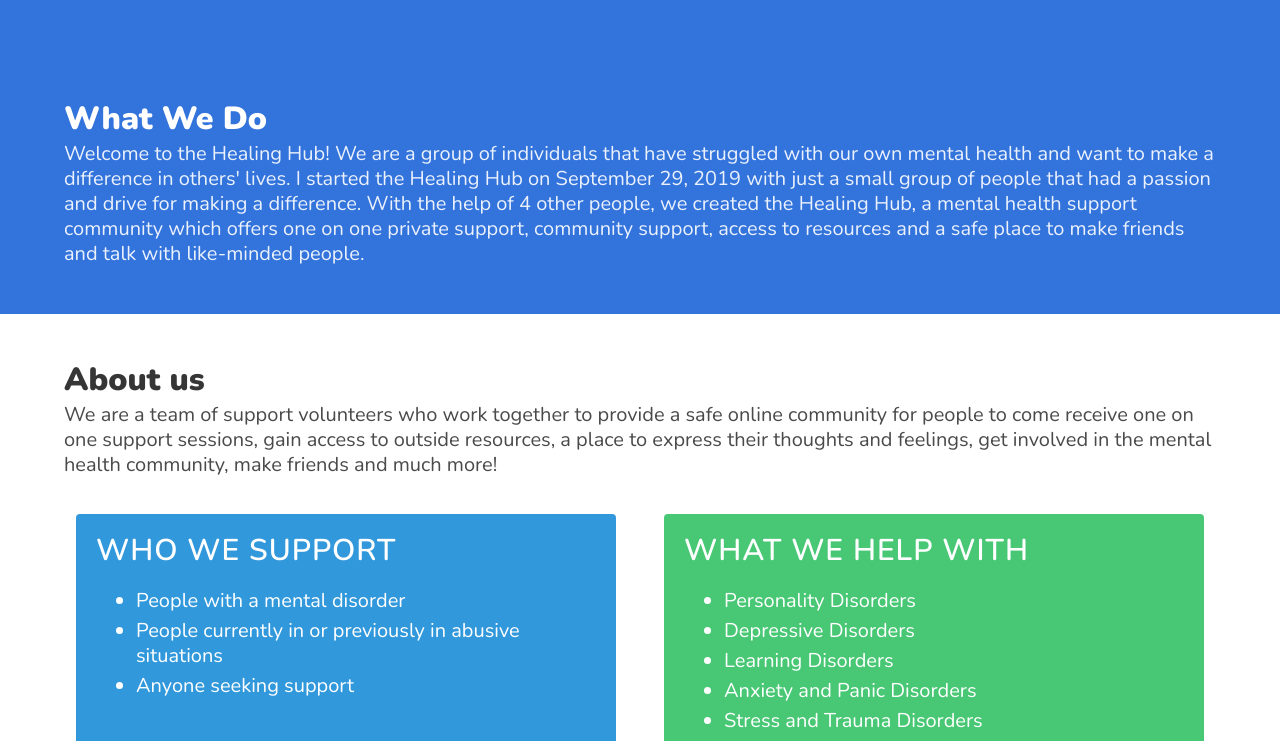
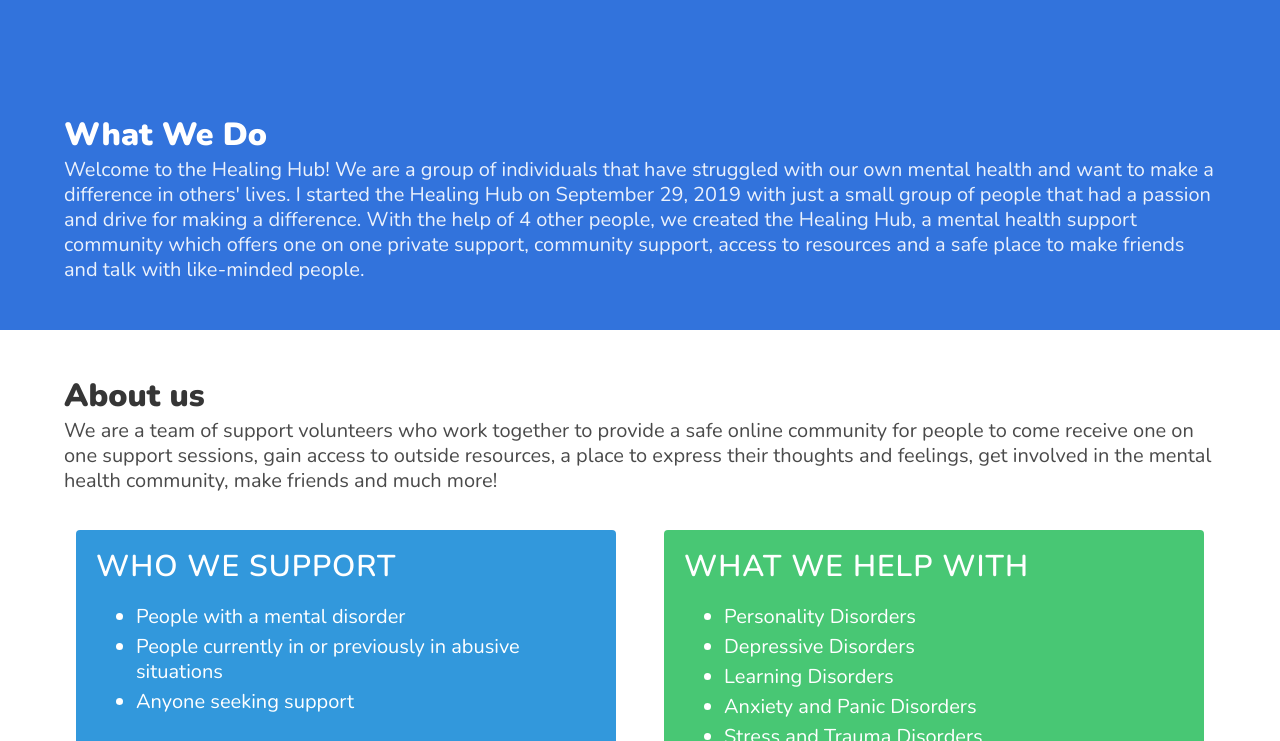
Before and after one commit to tetsudai/HealingHub, a plain HTML site: page about/about.html in a window 1280 px wide. Shown: the part 59-800 px from the top of the page. Drawn offline with nearby package versions, Linux system fonts and the light colour scheme; files whose address does not match are found by name.

Commit message:
sorry I lied this is the final

```diff
--- a/css/main.css
+++ b/css/main.css
@@ -56,7 +56,7 @@ a.navbar-link:hover {
 }
 
 .navbarSpace { /* compensates for space navbar takes up */
-    height: 7rem;
+    height: 8rem;
 }
 
 /* Misc */
```
